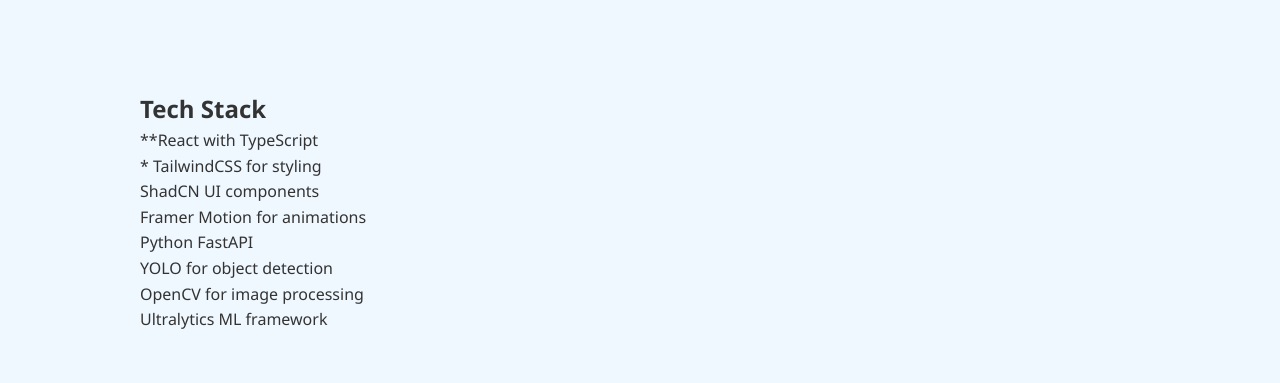
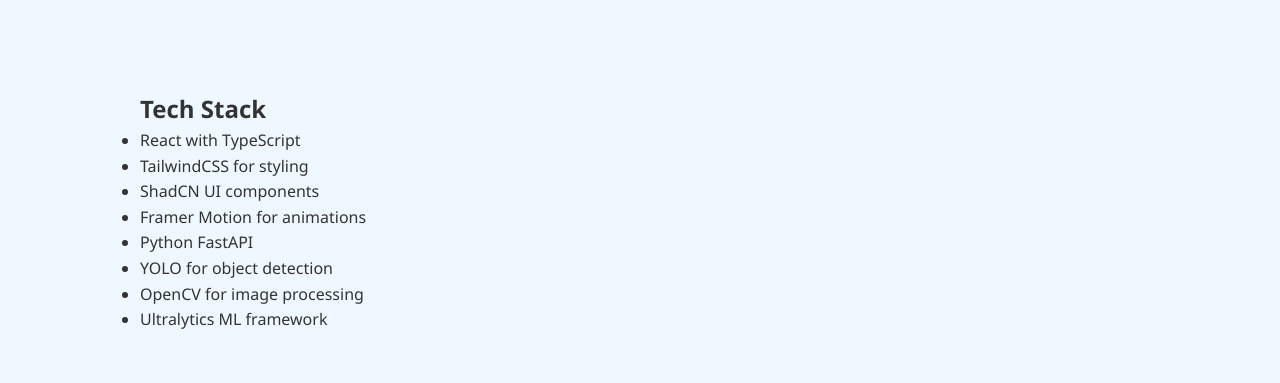
Before and after one commit to szaid47/SeaTrash-Pitch, a plain HTML site: page index.html in a window 1280 px wide. Shown: the part 2280-2663 px from the top of the page. Drawn offline with Linux system fonts and the light colour scheme.

Commit message:
Update index.html

```diff
--- a/index.html
+++ b/index.html
@@ -49,14 +49,17 @@
     <section id="tech" class="section">
         <div class="container">
             <h2>Tech Stack</h2>
-            <p>**React with TypeScript</p>
-            <p>* TailwindCSS for styling</p>
-            <p>ShadCN UI components</p>
-            <p>Framer Motion for animations</p>
-            <p>Python FastAPI</p>
-            <p>YOLO for object detection</p>
-            <p>OpenCV for image processing</p>
-            <p>Ultralytics ML framework</p>
+            <ul>
+    <li>React with TypeScript</li>
+    <li>TailwindCSS for styling</li>
+    <li>ShadCN UI components</li>
+    <li>Framer Motion for animations</li>
+    <li>Python FastAPI</li>
+    <li>YOLO for object detection</li>
+    <li>OpenCV for image processing</li>
+    <li>Ultralytics ML framework</li>
+</ul>
+
 
         </div>
     </section>
```
